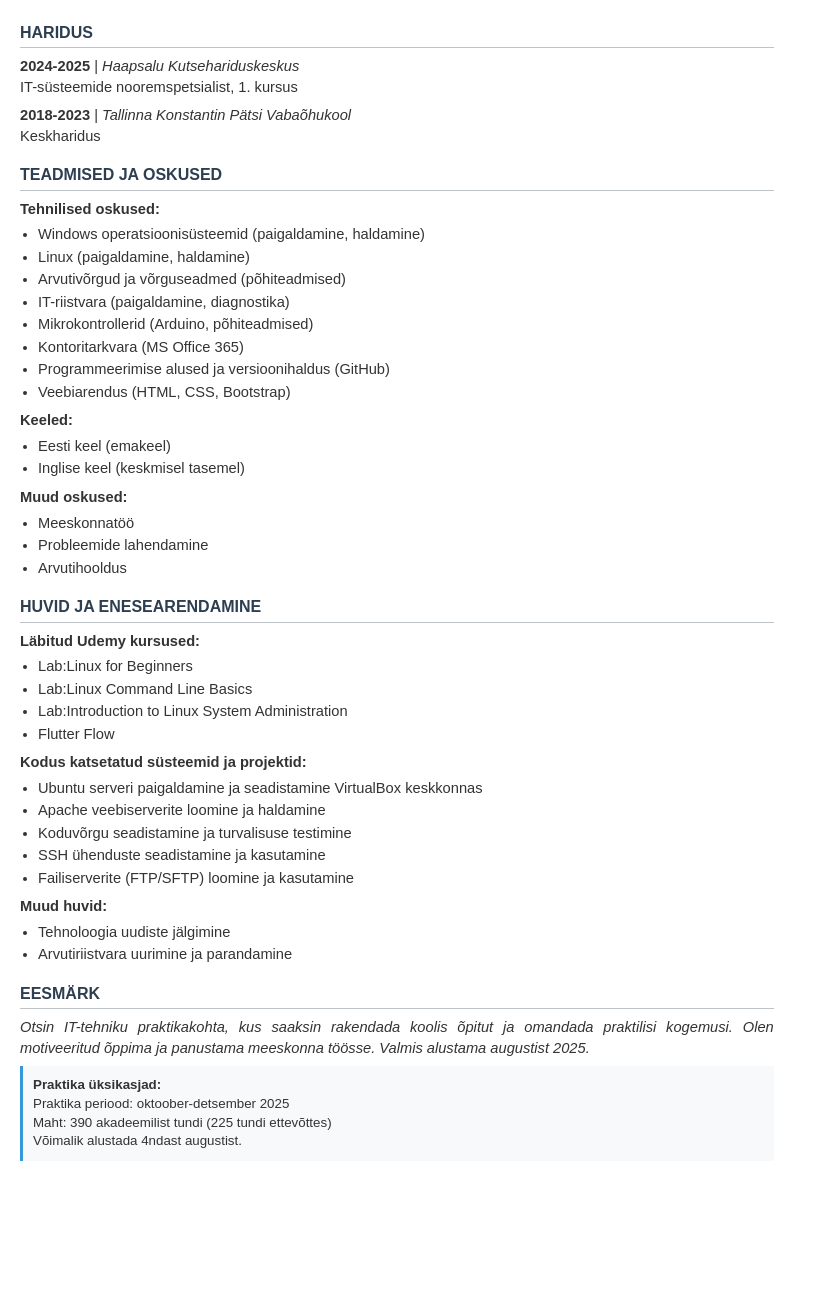
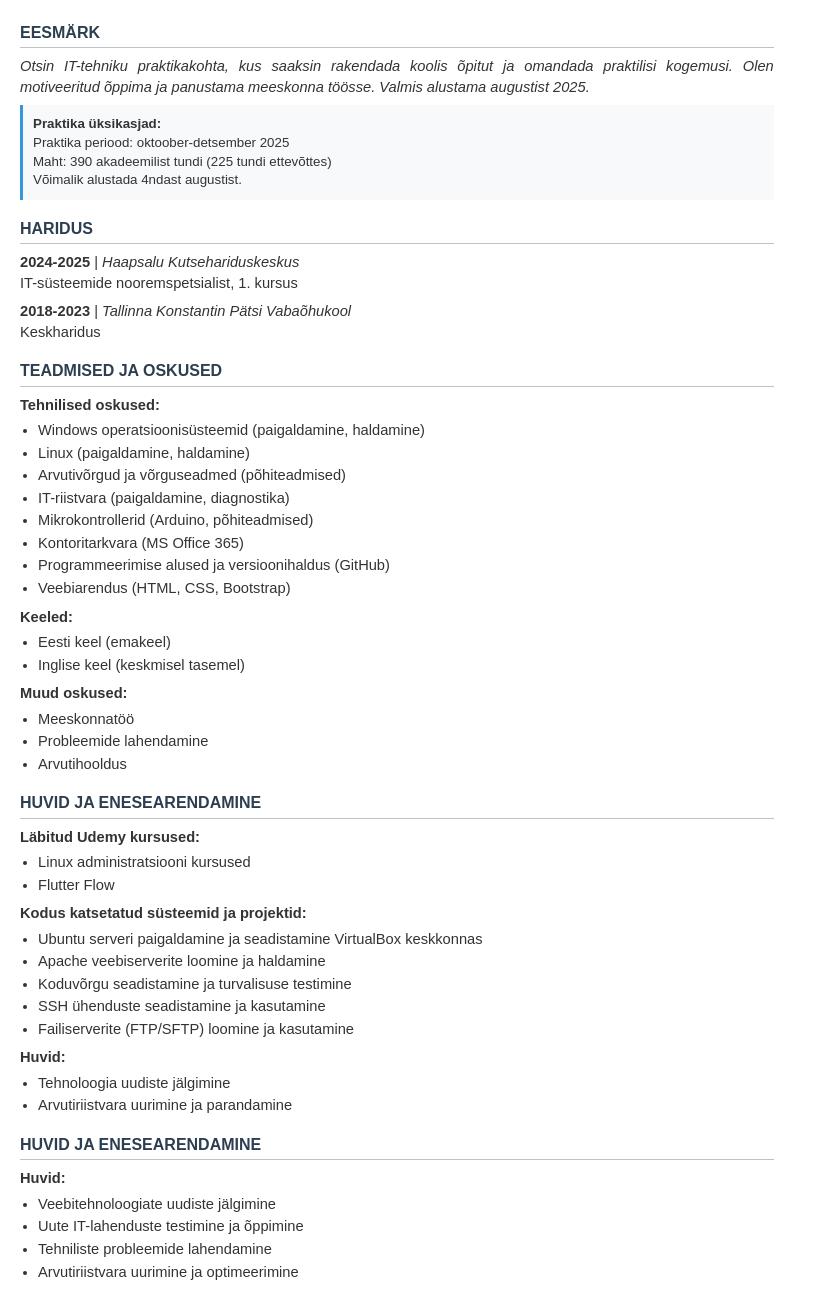
Before and after one commit to Supipoisid84/cv, a plain HTML site: page index.html in a window 1280 px wide. Shown: the part 145-1440 px from the top of the page, without its empty margins (0-817 px from the left). Before the commit the page ends 1344 px from the top, so only its background shows below. Drawn offline with Linux system fonts and the light colour scheme.

Commit message:
Update index.html

```diff
--- a/index.html
+++ b/index.html
@@ -152,6 +152,20 @@
     </div>
 
     <div class="section">
+        <div class="section-title">Eesmärk</div>
+        <div class="objective">
+            Otsin IT-tehniku praktikakohta, kus saaksin rakendada koolis õpitut ja omandada praktilisi kogemusi. Olen motiveeritud õppima ja panustama meeskonna töösse. Valmis alustama augustist 2025.
+        </div>
+
+        <div class="praktika-details">
+            <strong>Praktika üksikasjad:</strong><br>
+            Praktika periood: oktoober-detsember 2025<br>
+            Maht: 390 akadeemilist tundi (225 tundi ettevõttes)<br>
+            Võimalik alustada 4ndast augustist.
+        </div>
+    </div>
+
+    <div class="section">
         <div class="section-title">Haridus</div>
         <div class="education-item">
             <span class="date">2024-2025</span> | <span class="institution">Haapsalu Kutsehariduskeskus</span><br>
@@ -197,9 +211,7 @@
 
         <div class="subsection-title">Läbitud Udemy kursused:</div>
         <ul>
-            <li>Lab:Linux for Beginners</li>
-            <li>Lab:Linux Command Line Basics</li>
-            <li>Lab:Introduction to Linux System Administration</li>
+            <li>Linux administratsiooni kursused</li>
             <li>Flutter Flow</li>
         </ul>
 
@@ -212,7 +224,7 @@
             <li>Failiserverite (FTP/SFTP) loomine ja kasutamine</li>
         </ul>
 
-        <div class="subsection-title">Muud huvid:</div>
+        <div class="subsection-title">Huvid:</div>
         <ul>
             <li>Tehnoloogia uudiste jälgimine</li>
             <li>Arvutiriistvara uurimine ja parandamine</li>
@@ -220,17 +232,15 @@
     </div>
 
     <div class="section">
-        <div class="section-title">Eesmärk</div>
-        <div class="objective">
-            Otsin IT-tehniku praktikakohta, kus saaksin rakendada koolis õpitut ja omandada praktilisi kogemusi. Olen motiveeritud õppima ja panustama meeskonna töösse. Valmis alustama augustist 2025.
-        </div>
+        <div class="section-title">Huvid ja enesearendamine</div>
 
-        <div class="praktika-details">
-            <strong>Praktika üksikasjad:</strong><br>
-            Praktika periood: oktoober-detsember 2025<br>
-            Maht: 390 akadeemilist tundi (225 tundi ettevõttes)<br>
-            Võimalik alustada 4ndast augustist.
-        </div>
+        <div class="subsection-title">Huvid:</div>
+        <ul>
+            <li>Veebitehnoloogiate uudiste jälgimine</li>
+            <li>Uute IT-lahenduste testimine ja õppimine</li>
+            <li>Tehniliste probleemide lahendamine</li>
+            <li>Arvutiriistvara uurimine ja optimeerimine</li>
+        </ul>
     </div>
 
     <script>
@@ -338,7 +348,7 @@
             const url = URL.createObjectURL(blob);
             const a = document.createElement('a');
             a.href = url;
-            a.download = 'Alex_Kreimann_CV.doc';
+            a.download = 'Alex_Kreimann_CV_Veebimajutus.doc';
             document.body.appendChild(a);
             a.click();
             document.body.removeChild(a);
```
